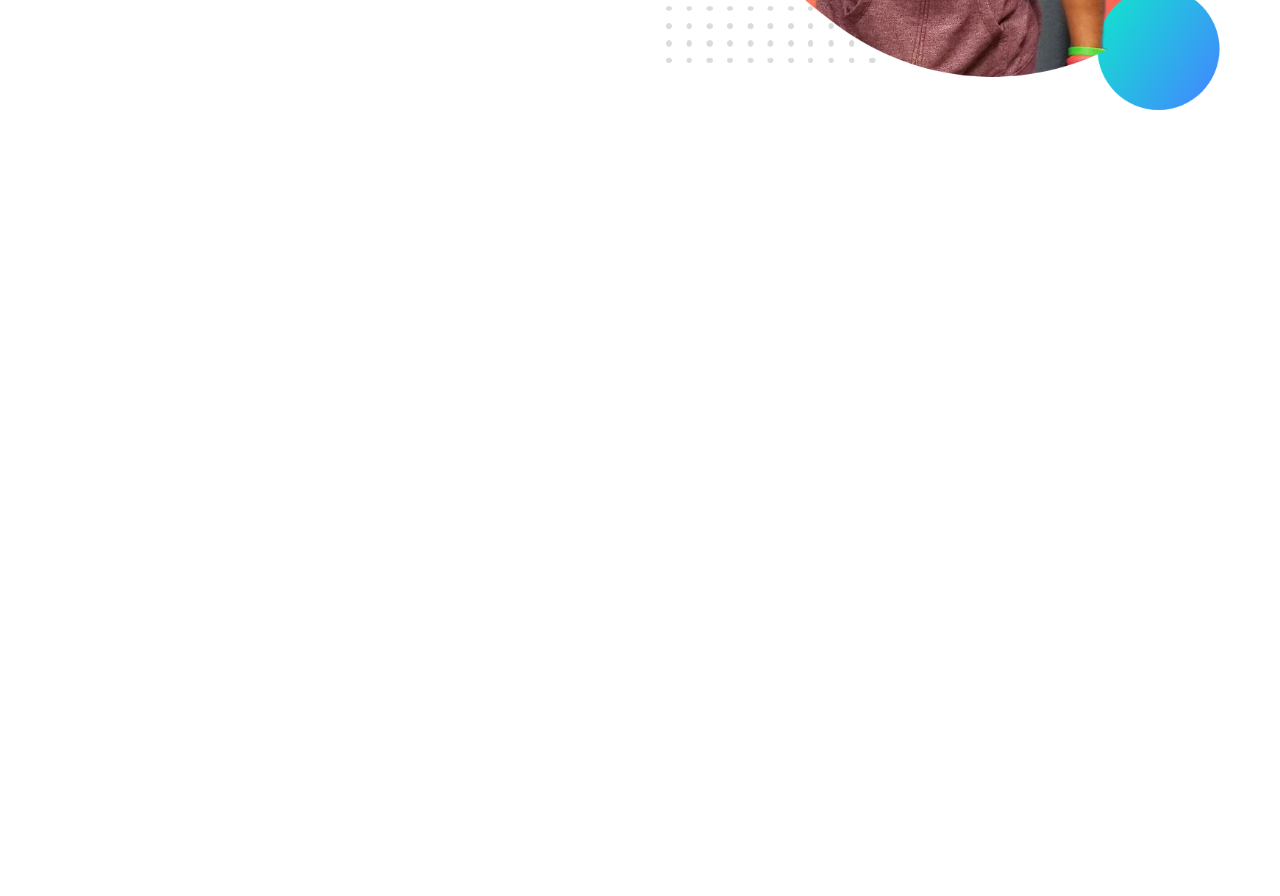
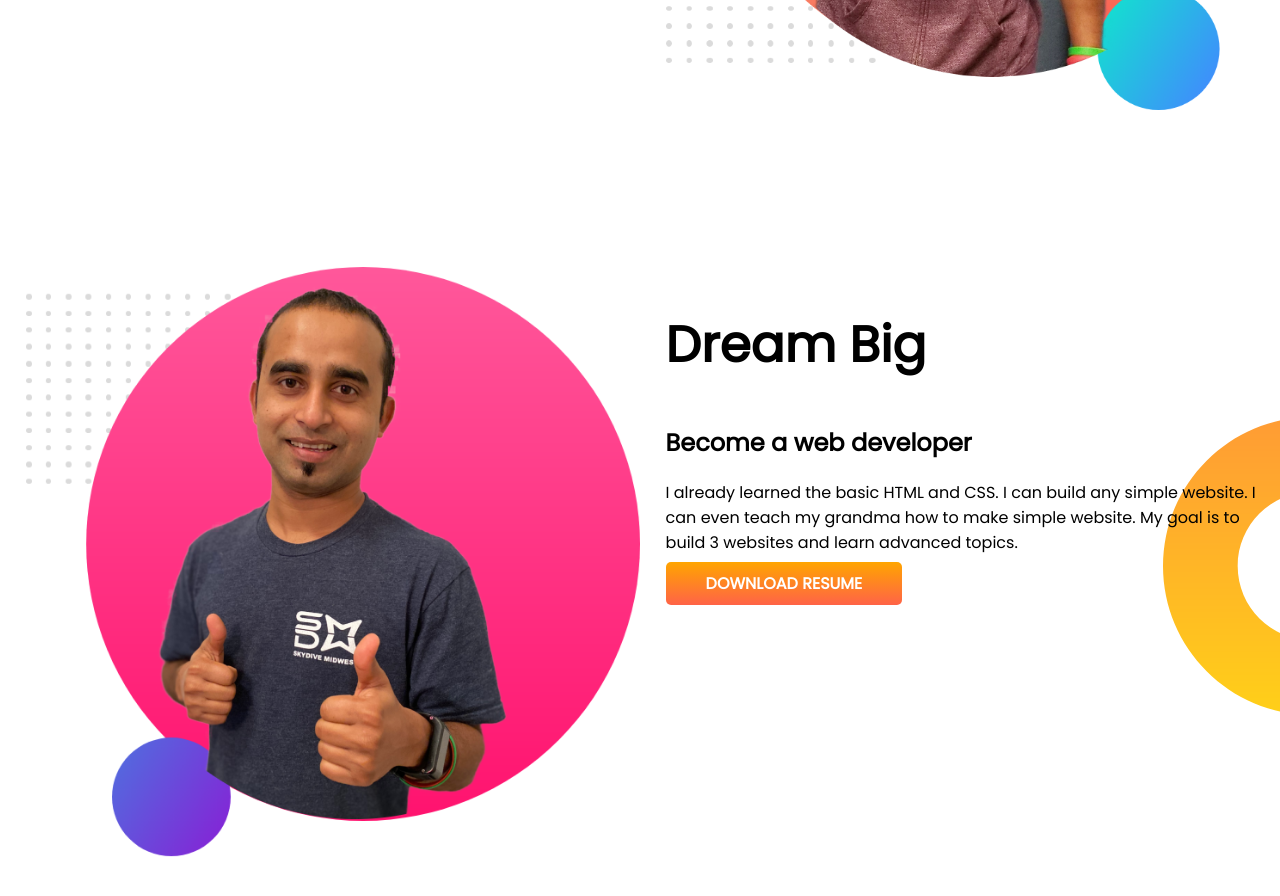
Before and after one commit to rubelsarker0/first-portfolio, a plain HTML site: page index.html in a window 1280 px wide. Shown: the part 500-1396 px from the top of the page. Before the commit the page ends 800 px from the top, so only its background shows below. Drawn offline with Linux system fonts and the light colour scheme.

Commit message:
added-dream-big-section

```diff
--- a/css/style.css
+++ b/css/style.css
@@ -12,6 +12,7 @@ h1 {
 
 section {
 	display: flex;
+	margin-bottom: 150px;
 }
 
 .half-width {
@@ -35,3 +36,10 @@ section {
 	background-image: url(../images/top-banner.png);
 	background-repeat: no-repeat;
 }
+
+/* dream-big section */
+.dream-big {
+	background-image: url(../images/dream-bg.png);
+	background-repeat: no-repeat;
+	background-position: right;
+}
--- a/index.html
+++ b/index.html
@@ -36,5 +36,20 @@
 				<img src="images/jhankar.png" alt="" />
 			</div>
 		</section>
+		<section class="dream-big">
+			<div class="half-width">
+				<img src="images/jhankar2.png" alt="" />
+			</div>
+			<div class="half-width">
+				<h1>Dream Big</h1>
+				<h2>Become a web developer</h2>
+				<p>
+					I already learned the basic HTML and CSS. I can build any simple
+					website. I can even teach my grandma how to make simple website. My
+					goal is to build 3 websites and learn advanced topics.
+				</p>
+				<a class="link-btn" href="" target="_blink">DOWNLOAD RESUME</a>
+			</div>
+		</section>
 	</body>
 </html>
```
